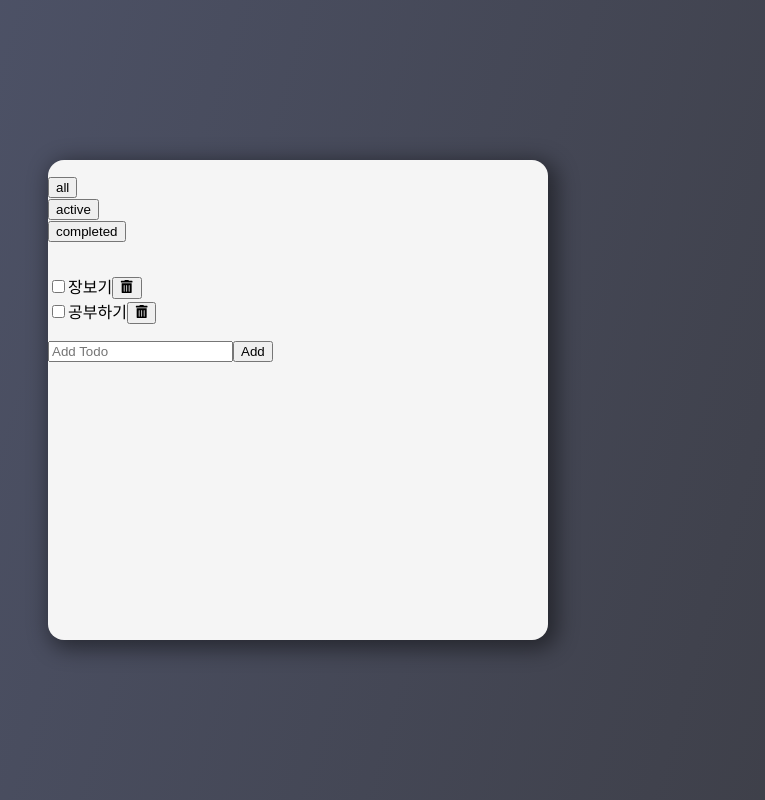
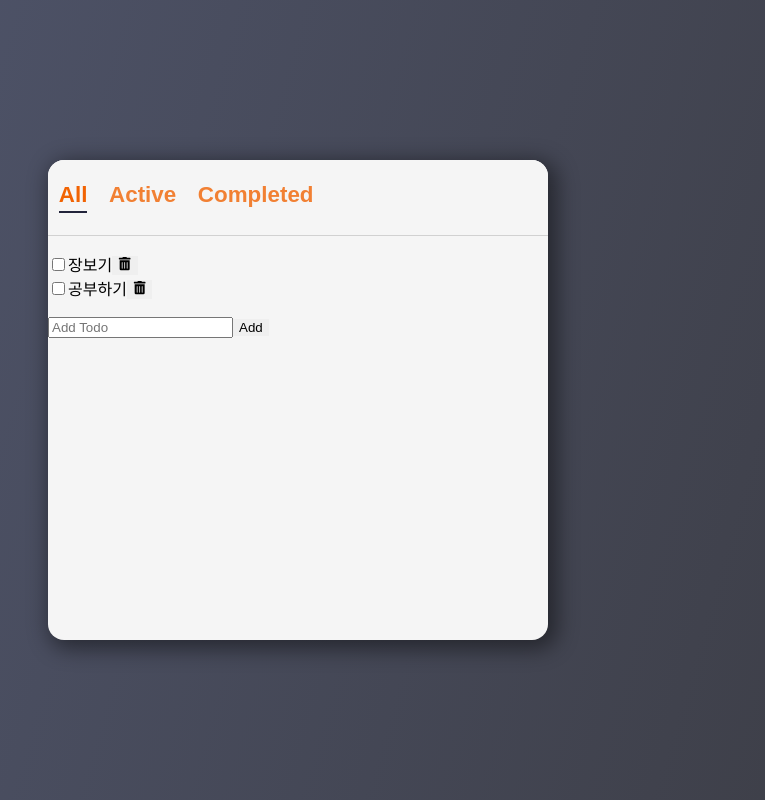
Before and after one commit to wslee94/react-dreamcoding, a React (Create React App) app in the folder todo-dreamcoding/: page / in a window 1280 px wide. Shown: the whole page, without its empty margins (342-1107 px from the left). Built offline with nearby package versions, Linux system fonts and the light colour scheme.

Commit message:
todo-dreamcoding 헤더 스타일링

```diff
--- a/todo-dreamcoding/src/components/Header/Header.jsx
+++ b/todo-dreamcoding/src/components/Header/Header.jsx
@@ -1,12 +1,18 @@
 import React from 'react';
+import styles from './Header.module.css';
 
 export default function Header({ filters, filter, onFilterChange }) {
   return (
-    <header>
-      <ul>
+    <header className={styles.header}>
+      <ul className={styles.filters}>
         {filters.map((value, index) => (
           <li key={index}>
-            <button onClick={() => onFilterChange(value)}>{value}</button>
+            <button
+              className={`${styles.filter} ${filter === value && styles.selected}`}
+              onClick={() => onFilterChange(value)}
+            >
+              {value}
+            </button>
           </li>
         ))}
       </ul>
--- /dev/null
+++ b/todo-dreamcoding/src/components/Header/Header.module.css
@@ -0,0 +1,33 @@
+.header {
+  display: flex;
+  justify-content: space-between;
+  align-items: center;
+  background-color: var(--color-bg-dark);
+  border-bottom: 1px solid var(--color-grey);
+}
+
+.filters {
+  display: flex;
+}
+
+.filter {
+  font-size: 1.4rem;
+  margin: 0.3rem;
+  text-transform: capitalize;
+  background-color: transparent;
+  color: var(--color-accent);
+  opacity: 0.8;
+  font-weight: bold;
+}
+
+.filter:hover,
+.filter.selected {
+  opacity: 1;
+}
+
+.filter.selected::after {
+  content: '';
+  display: block;
+  margin-top: 0.2rem;
+  border: 1px solid var(--color-text);
+}
--- a/todo-dreamcoding/src/index.css
+++ b/todo-dreamcoding/src/index.css
@@ -32,6 +32,7 @@
   height: 60%;
   max-width: 500px;
   background-color: var(--color-bg-dark);
+  overflow: hidden;
   border-radius: 1rem;
   display: flex;
   flex-direction: column;
@@ -48,3 +49,8 @@
   list-style: none;
   padding-left: 0;
 }
+
+button {
+  outline: none;
+  border: none;
+}
```
